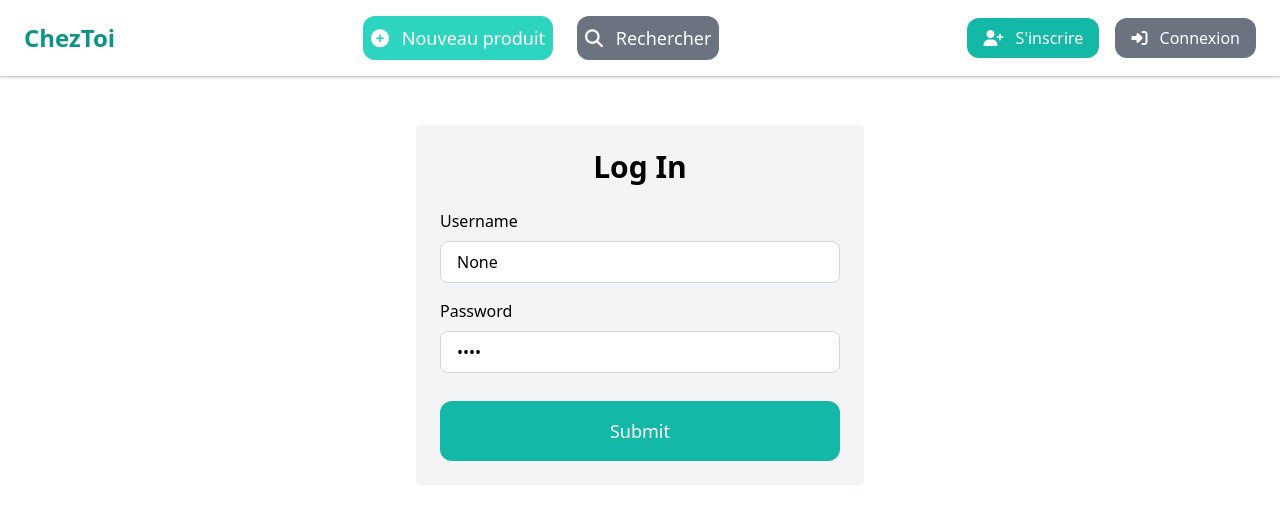
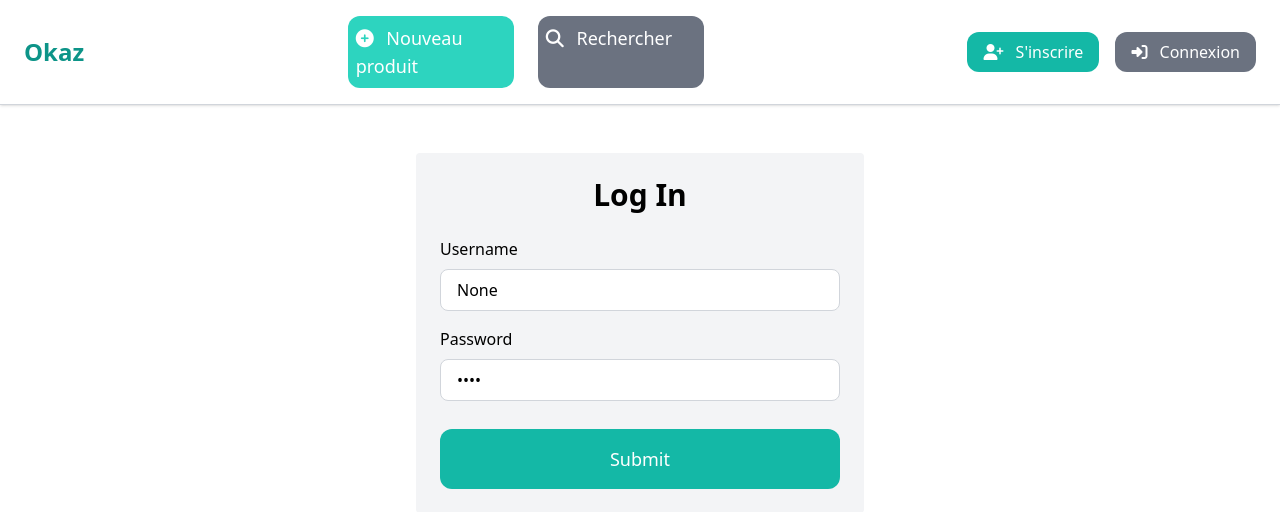
Before and after one commit to POTOBAWI/puddle, a Django app: a page that uses core/templates/core/base.html in a window 1280 px wide. Shown: the top 512 px of the page. Run offline with Django 5.2, Linux system fonts and the light colour scheme; some libraries are stand-ins or nearby versions.

Commit message:
arrangement des elements

```diff
--- a/core/templates/core/base.html
+++ b/core/templates/core/base.html
@@ -3,7 +3,7 @@
 <head>
   <meta charset="UTF-8">
   <meta name="viewport" content="width=device-width, initial-scale=1.0">
-  <title>{% block title %}{% endblock %} | ChezToi</title>
+  <title>{% block title %}{% endblock %} | Okaz</title>
   <script src="https://cdn.tailwindcss.com"></script>
   <link rel="stylesheet" href="https://cdnjs.cloudflare.com/ajax/libs/font-awesome/6.4.0/css/all.min.css">
   {% load static %}
@@ -13,7 +13,7 @@
   <!-- NAVBAR -->
   <nav class="py-4 px-6 flex justify-between items-center border-b border-gray-300 bg-white shadow">
     <!-- Logo -->
-    <a href="/" class="text-2xl font-bold text-teal-600">ChezToi</a>
+    <a href="/" class="text-2xl font-bold text-teal-600">Okaz</a>
 
     <!-- Menu hamburger (mobile) -->
     <button id="menu-btn" class="md:hidden text-2xl text-gray-600">
@@ -21,24 +21,24 @@
     </button>
 
     <!-- Liens de navigation -->
-    <div id="menu" class="hidden md:flex flex-col md:flex-row absolute md:static top-16 left-0 w-full md:w-auto bg-white md:bg-transparent z-50 px-6 md:px-0 py-4 md:py-0 space-y-4 md:space-y-0 md:space-x-6 shadow md:shadow-none">
-      <a href="{% url 'item:newItem' %}" class="text-lg bg-teal-400 text-white p-2 rounded-xl font-medium hover:bg-teal-600">
+    <div id="menu" class="hidden flex-col space-y-2 md:flex md:flex-row md:space-y-0 md:space-x-6 absolute md:static top-16 left-0 w-full md:w-auto bg-white md:bg-transparent z-50 px-6 md:px-0 py-4 md:py-0 shadow md:shadow-none">
+      <a href="{% url 'item:newItem' %}" class="block w-full text-left text-lg bg-teal-400 text-white p-2 rounded-xl font-medium hover:bg-teal-600">
         <i class="fas fa-plus-circle mr-2"></i> Nouveau produit
       </a>
-      <a href="{% url 'item:items' %}" class="text-lg bg-gray-500 rounded-xl text-white p-2 font-medium hover:bg-teal-600">
+      <a href="{% url 'item:items' %}" class="block w-full text-left text-lg bg-gray-500 text-white p-2 rounded-xl font-medium hover:bg-teal-600">
         <i class="fas fa-search mr-2"></i> Rechercher
       </a>
       {% if request.user.is_authenticated %}
-        <a href="{% url 'conversation:inbox' %}" class="text-lg bg-teal-400 text-white p-2 rounded-xl font-medium hover:bg-teal-600">
+        <a href="{% url 'conversation:inbox' %}" class="block w-full text-left text-lg bg-teal-400 text-white p-2 rounded-xl font-medium hover:bg-teal-600">
           <i class="fas fa-envelope mr-2"></i> Inbox
         </a>
-        <a href="{% url 'dashboard:index' %}" class="text-lg bg-gray-500 text-white p-2 rounded-xl font-medium hover:bg-teal-600">
+        <a href="{% url 'dashboard:index' %}" class="block w-full text-left text-lg bg-gray-500 text-white p-2 rounded-xl font-medium hover:bg-teal-600">
           <i class="fas fa-chart-line mr-2"></i> Dashboard
         </a>
       {% endif %}
     </div>
 
-    <!-- Boutons auth (toujours visibles) -->
+    <!-- Boutons auth (toujours visibles sur desktop) -->
     <div class="hidden md:flex items-center space-x-4">
       {% if request.user.is_authenticated %}
         <a href="{% url 'logout' %}" class="px-4 py-2 bg-red-500 hover:bg-red-700 text-white rounded-xl">
--- a/puddle/settings.py
+++ b/puddle/settings.py
@@ -24,9 +24,9 @@
 SECRET_KEY = 'django-insecure-5q)#-9v7bg3trz4oml^&poqbtmwx35k#rsl^_n%inqz*7a4ay!'
 
 # SECURITY WARNING: don't run with debug turned on in production!
-DEBUG = False
+DEBUG = True
 
-ALLOWED_HOSTS = ['.onrender.com']
+#ALLOWED_HOSTS = ['.onrender.com']
 
 LOGIN_URL="/login/"
 LOGIN_REDIRECT_URL="/"
```
